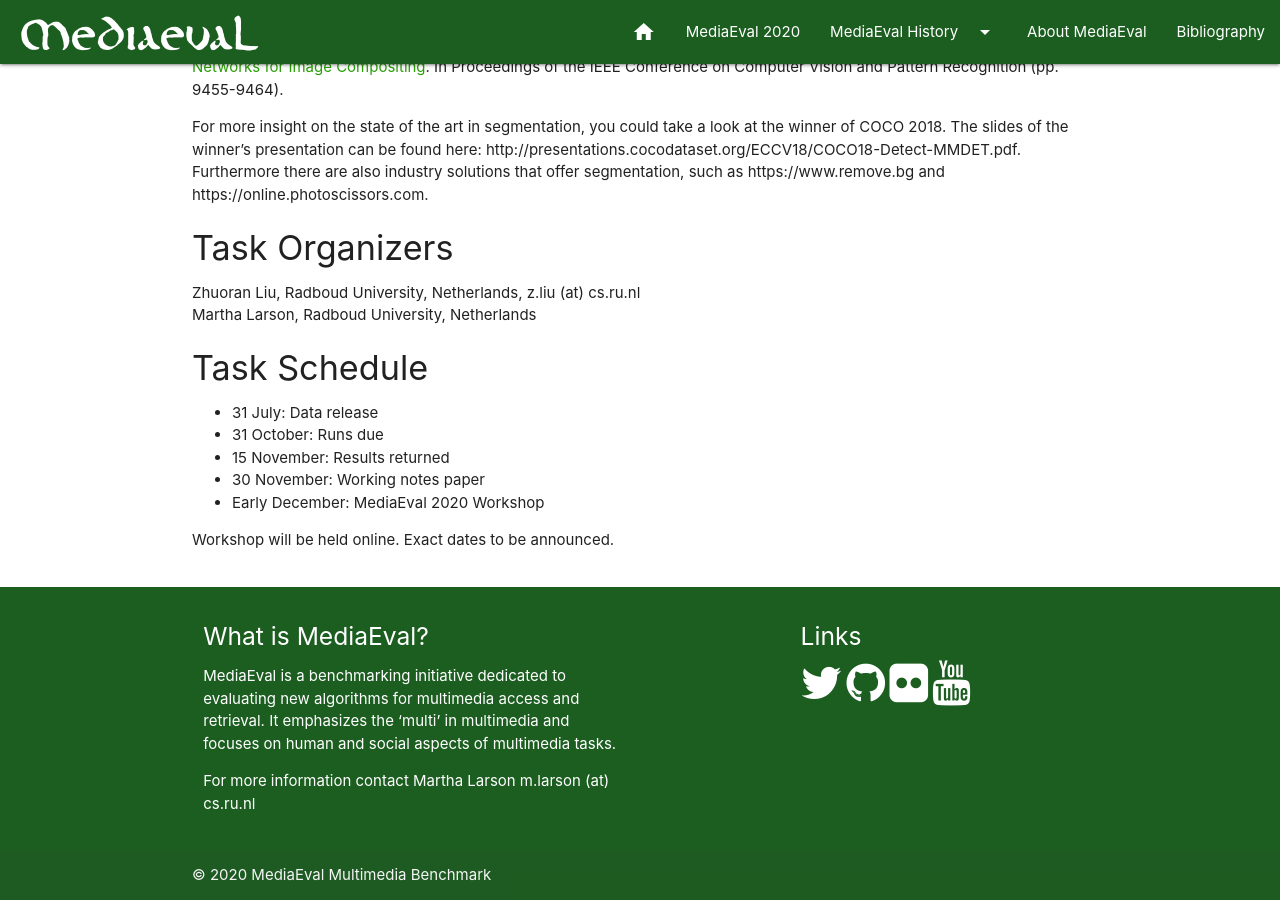
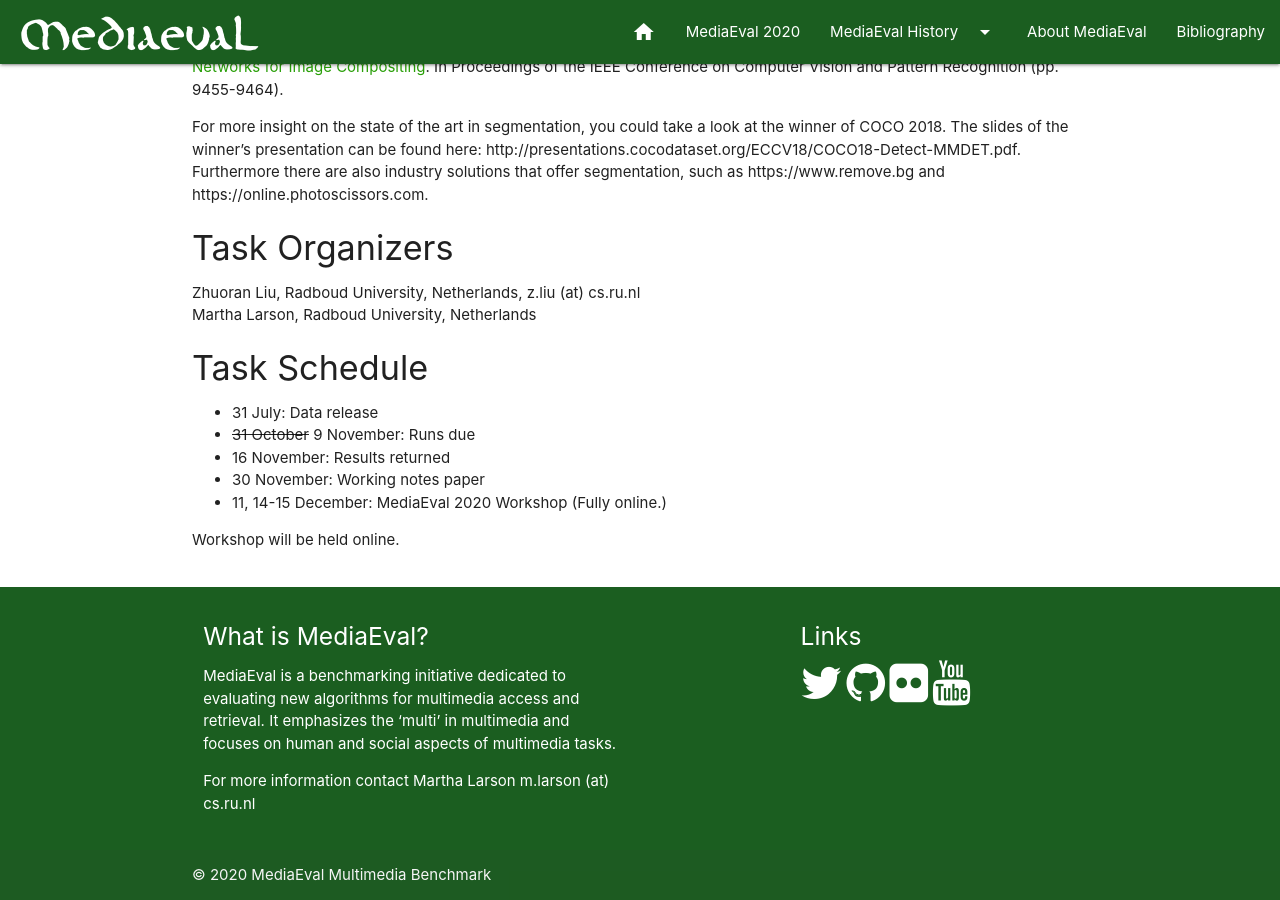
Before and after one commit to multimediaeval/multimediaeval.github.io, a Jekyll site: the page built from _editions/2020/tasks/scenechange.md, in a window 1280 px wide and 900 px high, scrolled down 3448 px. Built offline with Jekyll 4.4.1, drawn with Linux system fonts in a browser that asks for light colours.

Commit message:
Update scenechange.md
Extended deadline.

```diff
--- a/_editions/2020/tasks/scenechange.md
+++ b/_editions/2020/tasks/scenechange.md
@@ -111,9 +111,9 @@
 
 #### Task Schedule
 * 31 July: Data release <!-- # Replace XX with your date. Latest possible is 31 July-->
-* 31 October: Runs due <!-- # Replace XX with your date. Latest possible is 31 October-->
-* 15 November: Results returned  <!-- Fixed. Please do not change-->
+* ~~31 October~~ 9 November: Runs due <!-- # Replace XX with your date. Latest possible is 31 October-->
+* 16 November: Results returned  <!-- Fixed. Please do not change-->
 * 30 November: Working notes paper  <!-- Fixed. Please do not change-->
-* Early December: MediaEval 2020 Workshop <!-- Fixed. Please do not change-->
+* 11, 14-15 December: MediaEval 2020 Workshop (Fully online.) <!-- Fixed. Please do not change-->
 
-Workshop will be held online. Exact dates to be announced.
+Workshop will be held online.
```
